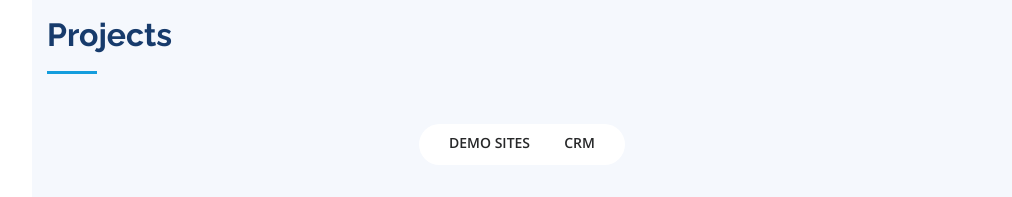
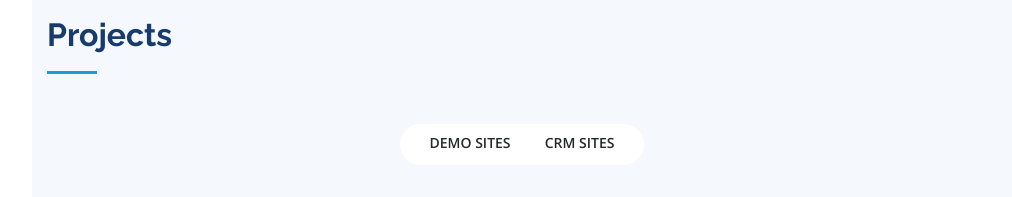
Before and after one commit to elango1/elancvwork.github.io, a plain HTML site: page index.html in a window 1280 px wide. Shown: the part 2720-2917 px from the top of the page, without its empty margins (268-1280 px from the left). Drawn offline with nearby package versions, Linux system fonts and the light colour scheme.

Commit message:
Update index.html

```diff
--- a/index.html
+++ b/index.html
@@ -305,7 +305,7 @@ I have serious passion for UI effects, design and creating responsive user exper
           <div class="col-lg-12 d-flex justify-content-center">
             <ul id="portfolio-flters">
               <li data-filter=".filter-web">Demo Sites</li>
-              <li data-filter=".filter-app">CRM</li>
+              <li data-filter=".filter-app">CRM Sites</li>
 
             </ul>
           </div>
```
